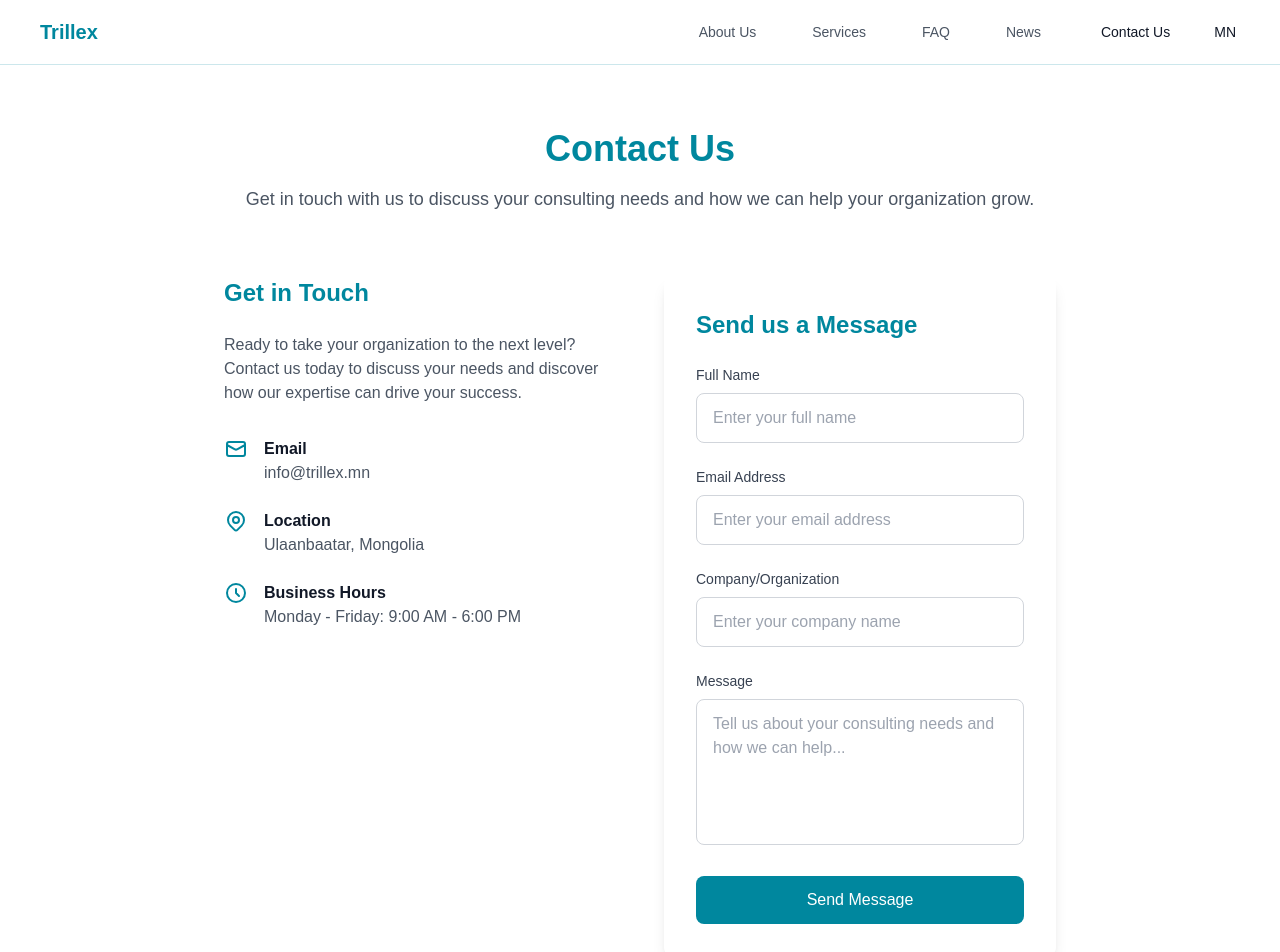
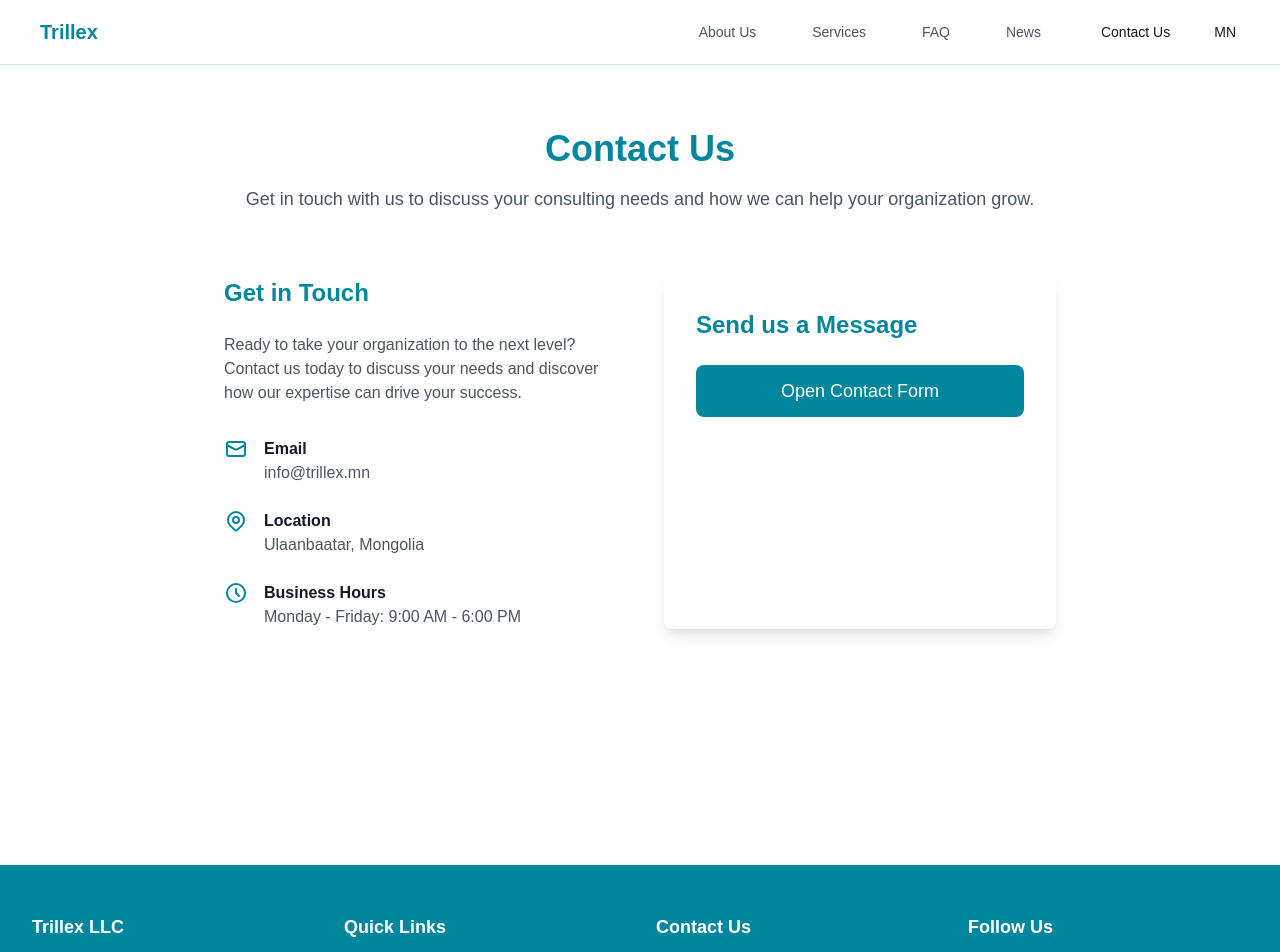
Before and after one commit to Nyamkaann/Trillex, a Next.js app: page /contact in a window 1280 px wide. Shown: the top 952 px of the page. Built offline with nearby package versions, Linux system fonts and the light colour scheme.

Commit message:
forms link added

```diff
--- a/src/app/contact/page.tsx
+++ b/src/app/contact/page.tsx
@@ -114,81 +114,14 @@ export default function Contact() {
             <h2 className="text-2xl font-bold text-[#00879E] mb-6">
               {language === 'en' ? 'Send us a Message' : 'Бидэнд мессеж илгээх'}
             </h2>
-
-            <form onSubmit={handleSubmit} className="space-y-6">
-              <div>
-                <label htmlFor="name" className="block text-sm font-medium text-gray-700 mb-2">
-                  {language === 'en' ? 'Full Name' : 'Бүтэн нэр'}
-                </label>
-                <input
-                  type="text"
-                  id="name"
-                  name="name"
-                  value={formData.name}
-                  onChange={handleChange}
-                  required
-                  className="w-full px-4 py-3 border border-gray-300 rounded-lg focus:ring-2 focus:ring-[#00879E] focus:border-transparent transition-colors"
-                  placeholder={language === 'en' ? 'Enter your full name' : 'Бүтэн нэрээ оруулна уу'}
-                />
-              </div>
-
-              <div>
-                <label htmlFor="email" className="block text-sm font-medium text-gray-700 mb-2">
-                  {language === 'en' ? 'Email Address' : 'И-мэйл хаяг'}
-                </label>
-                <input
-                  type="email"
-                  id="email"
-                  name="email"
-                  value={formData.email}
-                  onChange={handleChange}
-                  required
-                  className="w-full px-4 py-3 border border-gray-300 rounded-lg focus:ring-2 focus:ring-[#00879E] focus:border-transparent transition-colors"
-                  placeholder={language === 'en' ? 'Enter your email address' : 'И-мэйл хаягаа оруулна уу'}
-                />
-              </div>
-
-              <div>
-                <label htmlFor="company" className="block text-sm font-medium text-gray-700 mb-2">
-                  {language === 'en' ? 'Company/Organization' : 'Компани/Байгууллага'}
-                </label>
-                <input
-                  type="text"
-                  id="company"
-                  name="company"
-                  value={formData.company}
-                  onChange={handleChange}
-                  className="w-full px-4 py-3 border border-gray-300 rounded-lg focus:ring-2 focus:ring-[#00879E] focus:border-transparent transition-colors"
-                  placeholder={language === 'en' ? 'Enter your company name' : 'Компанийн нэрийг оруулна уу'}
-                />
-              </div>
-
-              <div>
-                <label htmlFor="message" className="block text-sm font-medium text-gray-700 mb-2">
-                  {language === 'en' ? 'Message' : 'Мессеж'}
-                </label>
-                <textarea
-                  id="message"
-                  name="message"
-                  value={formData.message}
-                  onChange={handleChange}
-                  required
-                  rows={5}
-                  className="w-full px-4 py-3 border border-gray-300 rounded-lg focus:ring-2 focus:ring-[#00879E] focus:border-transparent transition-colors resize-none"
-                  placeholder={language === 'en'
-                    ? 'Tell us about your consulting needs and how we can help...'
-                    : 'Таны зөвлөх үйлчилгээний хэрэгцээ болон бид хэрхэн тусалж чадах талаар бидэнд хэлнэ үү...'
-                  }
-                />
-              </div>
-
-              <button
-                type="submit"
-                className="w-full bg-[#00879E] text-white font-medium py-3 px-6 rounded-lg hover:bg-[#007a8a] transition-colors duration-200"
-              >
-                {language === 'en' ? 'Send Message' : 'Мессеж илгээх'}
-              </button>
-            </form>
+            <a
+              href="https://docs.google.com/forms/d/e/1FAIpQLSe2ljLceNDakvFoknAdDlAu43Ii2yqAIT2nkZCdgIviU2azxg/viewform"
+              target="_blank"
+              rel="noopener noreferrer"
+              className="w-full block text-center bg-[#00879E] text-white font-medium py-3 px-6 rounded-lg hover:bg-[#007a8a] transition-colors duration-200 text-lg"
+            >
+              {language === 'en' ? 'Open Contact Form' : 'Холбоо барих маягт нээх'}
+            </a>
           </div>
         </div>
       </div>
```
